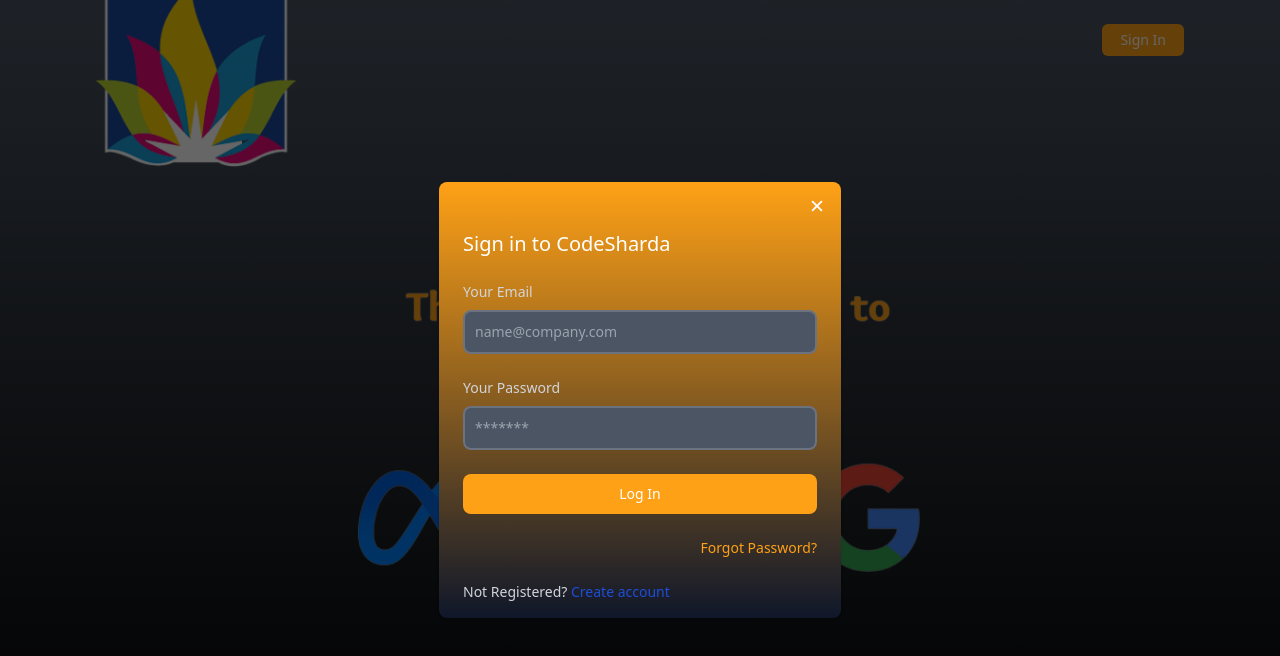
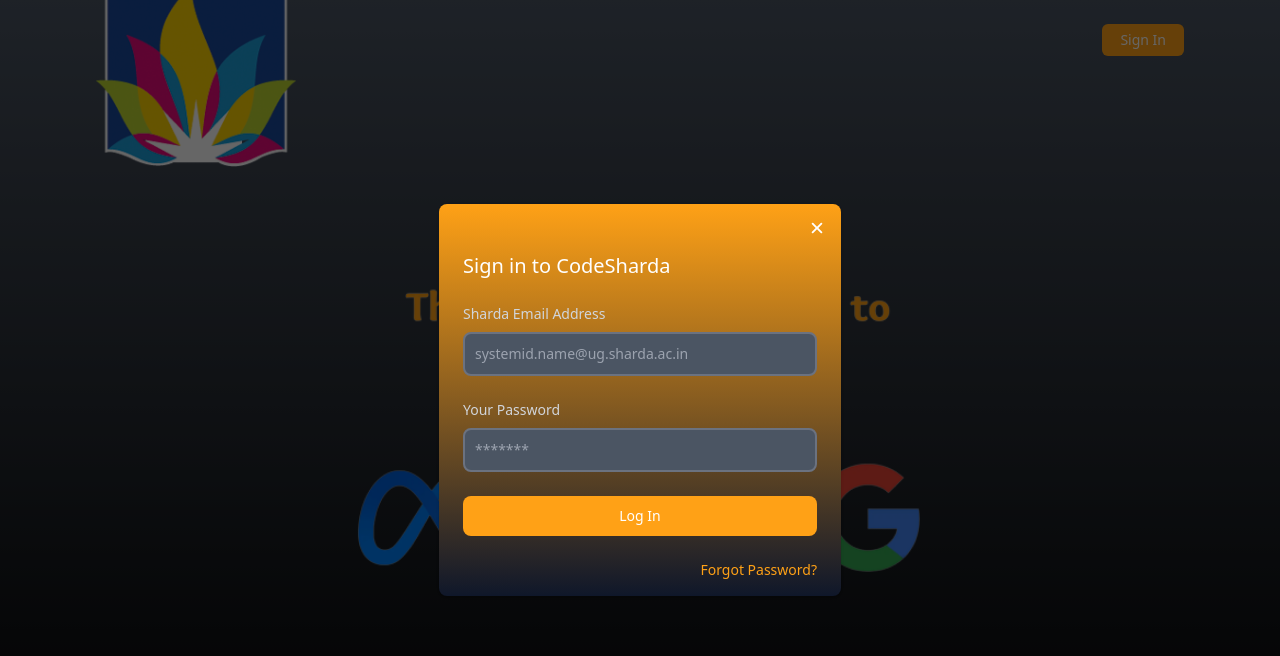
Before and after one commit to davesharmax/Code_sharda, a Next.js app: page /auth in a window 1280 px wide. Both pictures are taken after a click on the button "Sign In". Shown: the top 656 px of the page. Built offline with nearby package versions, Linux system fonts and the light colour scheme; no server answers.

Commit message:
adjusting sign in page

```diff
--- a/src/components/Modals/Login.tsx
+++ b/src/components/Modals/Login.tsx
@@ -39,7 +39,7 @@
 			<h3 className='text-xl font-medium text-white'>Sign in to CodeSharda</h3>
 			<div>
 				<label htmlFor='email' className='text-sm font-medium block mb-2 text-gray-300'>
-					Your Email
+					Sharda Email Address
 				</label>
 				<input
 					onChange={handleInputChange}
@@ -50,7 +50,7 @@
             border-2 outline-none sm:text-sm rounded-lg focus:ring-blue-500 focus:border-blue-500 block w-full p-2.5
             bg-gray-600 border-gray-500 placeholder-gray-400 text-white
         '
-					placeholder='name@company.com'
+					placeholder='systemid.name@ug.sharda.ac.in'
 				/>
 			</div>
 			<div>
@@ -83,12 +83,12 @@
 					Forgot Password?
 				</a>
 			</button>
-			<div className='text-sm font-medium text-gray-300'>
+			{/* <div className='text-sm font-medium text-gray-300'>
 				Not Registered?{" "}
 				<a href='#' className='text-blue-700 hover:underline' onClick={() => handleClick("register")}>
 					Create account
 				</a>
-			</div>
+			</div> */}
 		</form>
 	);
 };
```
